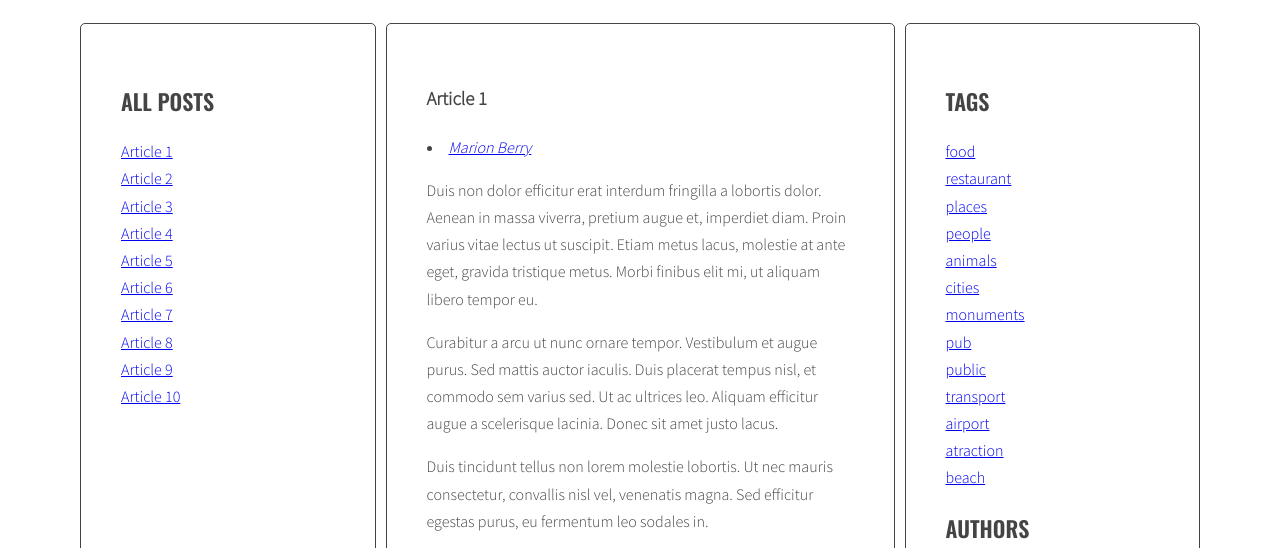
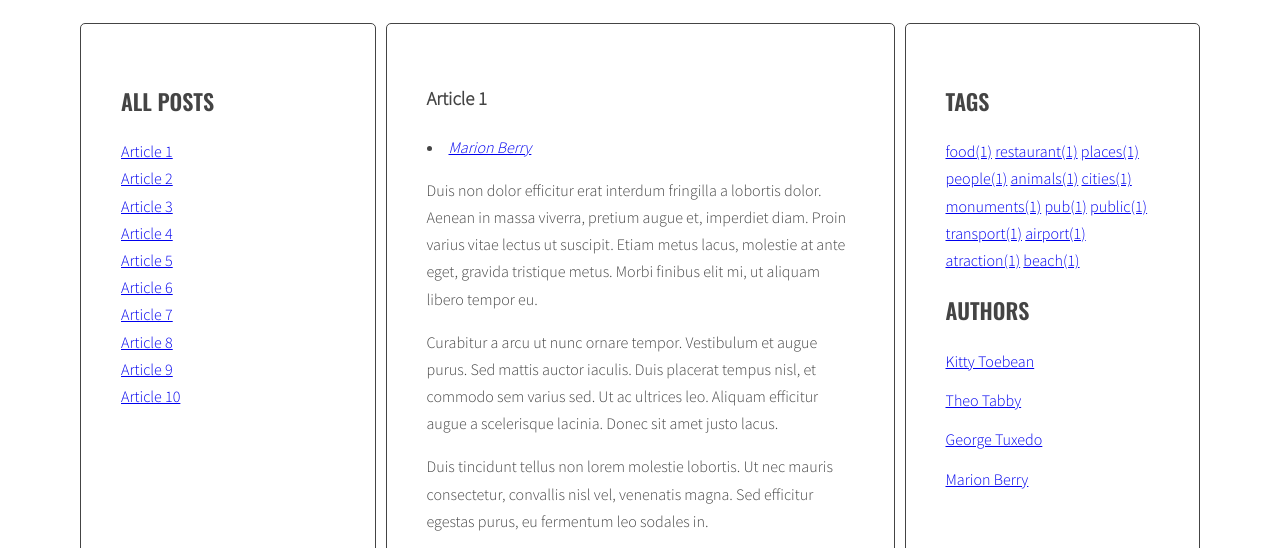
Before and after one commit to furman870203/javascript-blog, a website: page index.html in a window 1280 px wide. Shown: the part 220-768 px from the top of the page. Drawn offline with nearby package versions, Linux system fonts and the light colour scheme.

Commit message:
Tag counting and generating links to a tag list

```diff
--- a/index.html
+++ b/index.html
@@ -180,11 +180,7 @@
                 <aside class="sidebar">
                   <h2 class="section-title">Tags</h2>
                   <ul class="list tags">
-                    <li><a href="#">design</a> <span>(6)</span></li>
-                    <li><a href="#">code</a> <span>(5)</span></li>
-                    <li><a href="#">tutorials</a> <span>(4)</span></li>
-                    <li><a href="#">reviews</a> <span>(4)</span></li>
-                    <li><a href="#">news</a> <span>(6)</span></li>
+
                   </ul>
                   <h2 class="section-title">Authors</h2>
                   <ul class="list authors">
--- a/js/script.js
+++ b/js/script.js
@@ -79,8 +79,8 @@ function generateTitleLinks(customSelector = ''){
 generateTitleLinks();
 
 function generateTags(){
-  /* [NEW] create a new variable allTags with an empty array */
-  let allTags = [];
+  /* [NEW] create a new variable allTags with an empty object */
+  let allTags = {};
 
   /* find all articles */
   const articles = document.querySelectorAll(optArticleSelector);
@@ -107,10 +107,12 @@ function generateTags(){
       /* add generated code to html variable */
       html = html + tagHTML;
 
-      /* [NEW] check if this link is NOT already in allTags */
-      if(allTags.indexOf(tagHTML) == -1){
-        /* [NEW] add generated code to allTags array */
-        allTags.push(tagHTML);
+      //* [NEW] check if this link is NOT already in allTags */
+      if(!allTags[tag]) {
+      /* [NEW] add tag to allTags object */
+        allTags[tag] = 1;
+      } else {
+        allTags[tag]++;
       }
 
     /* END LOOP: for each tag */
@@ -124,8 +126,18 @@ function generateTags(){
   /* [NEW] find list of tags in right column */
   const tagList = document.querySelector(optTagsListSelector);
 
-  /* [NEW] add html from allTags to tagList */
-  tagList.innerHTML = allTags.join(' ');
+  /* [NEW] create variable for all links HTML code */
+let allTagsHTML = '';
+
+/* [NEW] START LOOP: for each tag in allTags: */
+for(let tag in allTags){
+  /* [NEW] generate code of a link and add it to allTagsHTML */
+  allTagsHTML +='<a href="#' + tag + '">' + tag + '(' + allTags[tag] + ')</a> ';
+}
+/* [NEW] END LOOP: for each tag in allTags: */
+
+/*[NEW] add HTML from allTagsHTML to tagList */
+tagList.innerHTML = allTagsHTML;
 }
 generateTags();
 
```
